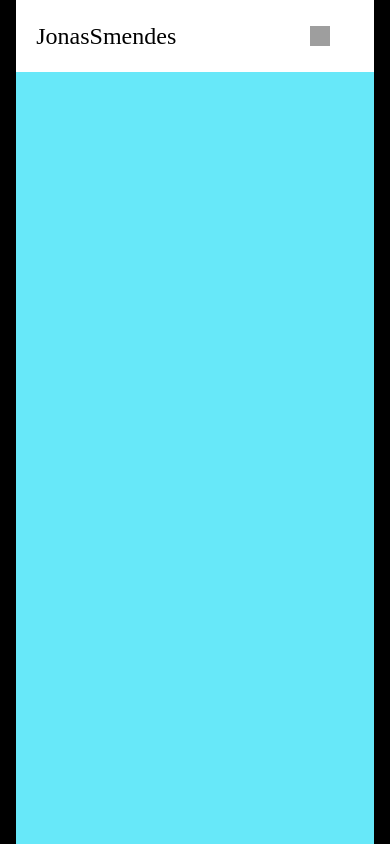
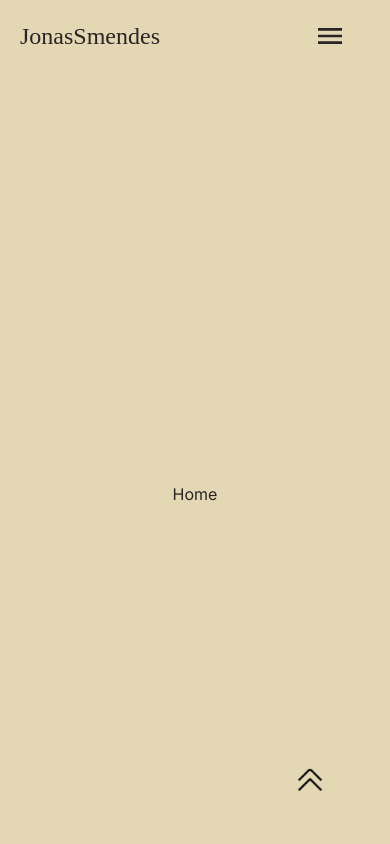
Before and after one commit to JonasSMendes/arquivo__portifolio, a Next.js app in the folder portifolio_pessoal/: page / in a window 390 px wide. Shown: the top 844 px of the page. Built offline with nearby package versions, Linux system fonts and the light colour scheme; grey boxes are pictures that could not be loaded.

Commit message:
adicionando dark mode
dark mode, temas de Ui no tailwind, o header responsivo, scroll da pagina

```diff
--- a/portifolio_pessoal/src/app/globals.css
+++ b/portifolio_pessoal/src/app/globals.css
@@ -3,5 +3,5 @@
 @tailwind utilities;
 
 body{
-  background-color: black;
+  background-color: white;
 }
--- a/portifolio_pessoal/src/app/layout.tsx
+++ b/portifolio_pessoal/src/app/layout.tsx
@@ -18,7 +18,7 @@ export default function RootLayout({
 }) {
   return (
 
-    <html lang="en">
+    <html data-theme='retro' lang="en">
       <body className= {inter.className}>{children}</body>
     </html>
 
--- a/portifolio_pessoal/src/app/page.tsx
+++ b/portifolio_pessoal/src/app/page.tsx
@@ -5,6 +5,8 @@ import { Container } from "../components/Container"
 import { ButtonSwitch } from "@/components/buttonSwitch"
 import { ThemeProvider } from "@/contexts/Theme"
 import { Budy } from "@/components/Body"
+import { Sobre } from "@/components/Sobre"
+import { ButtonUp } from "@/components/ButtonUp"
 
 export default function Home() {
   return (
@@ -13,8 +15,10 @@ export default function Home() {
       <Container>
         <Headers />
         <Budy/>
+        <Sobre/>
      </Container>
      </div>
+     <ButtonUp/>
    </ThemeProvider>
   )
 }
--- a/portifolio_pessoal/src/components/Body.tsx
+++ b/portifolio_pessoal/src/components/Body.tsx
@@ -1,7 +1,9 @@
 export const Budy = () =>{
     return(
-        <div className="w-full h-screen bg-cyan-300 dark:bg-slate-600">
-
+        <div id="Home" className=" flex justify-center items-center w-full h-screen">
+            <section className="flex">
+                Home
+            </section>
         </div>
     )
 }
--- /dev/null
+++ b/portifolio_pessoal/src/components/ButtonUp.tsx
@@ -0,0 +1,13 @@
+import { Link } from "react-scroll"
+
+export const ButtonUp = () => {
+
+    return (
+        <div className="w-full ">
+        <div
+            className=" w-20 right-10 bottom-10 fixed btn btn-ghost">
+          <Link to="Home" smooth={true} > <img className="h-6" src="./assets/Up.png" alt="" /></Link>
+        </div>
+        </div>
+    )
+}
--- a/portifolio_pessoal/src/components/Container.tsx
+++ b/portifolio_pessoal/src/components/Container.tsx
@@ -4,13 +4,13 @@ import { ReactNode } from "react"
 
 export const Container = ({children} :{children: ReactNode}) => {
 
+    const ThemeCtx = useTheme()
+
     return(
         <div
-            className=" w-11/12
-            bg-white text-black
-            dark:bg-black dark:text-white
+            data-theme={`${ThemeCtx?.theme === 'dark'? 'coffee' : 'retro'}`}
+            className="  w-full
             "
-
         >
             {children}
         </div>
--- a/portifolio_pessoal/src/components/Header.tsx
+++ b/portifolio_pessoal/src/components/Header.tsx
@@ -1,3 +1,5 @@
+
+
 import { useTheme } from "@/contexts/Theme"
 import { ButtonSwitch } from "./buttonSwitch"
 
@@ -6,31 +8,25 @@ import { GiHamburgerMenu } from 'react-icons/gi'
 import { useState } from 'react'
 
 
-export const Headers = () => {
+import { Link } from 'react-scroll'
 
 
+
+export const Headers = () => {
 
     const ThemeCtx = useTheme()
 
     const [openMenu, setOpenMenu] = useState(false)
+    const [activeClass, setActiveClass] = useState(false)
 
     const menu = () => {
         setOpenMenu(!openMenu)
-
-        let list = document.querySelector('ul')
-
-        if(openMenu === false){
-            list?.classList.add('top-[80px]')
-            list?.classList.add('opacity-100')
-        }else if(openMenu === true){
-            list?.classList.remove('top-[80px]')
-            list?.classList.remove('opacity-100')
-        }
+        setActiveClass(!activeClass)
     }
 
     return (
         <nav
-            className="p-5 bg-transparent dark:bg-transparent  shadow md:flex md:items-center md:justify-between  n  "
+            className=" md:w-10/12 md:m-auto p-5 bg-transparent dark:bg-transparent md:absolute left-32  md:flex md:items-center md:justify-between"
         >
             <div className="flex items-center justify-between " >
                 <span className="text-2xl font-[poppins]">
@@ -40,39 +36,39 @@ export const Headers = () => {
 
                 {openMenu === false &&
                     <span className="px-4 cursor-pointer mx-2 md:hidden block">
-                        <img onClick={menu} className="h-5 w-5" src="https://cdn-icons-png.flaticon.com/512/248/248917.png" alt="" />
+                        <svg onClick={menu} className=" swap-off fill-current" xmlns="http://www.w3.org/2000/svg" width="32" height="32" viewBox="0 0 512 512"><path d="M64,384H448V341.33H64Zm0-106.67H448V234.67H64ZM64,128v42.67H448V128Z"/></svg>
                     </span>
                 }
                 {openMenu === true &&
                     <span className="px-4 cursor-pointer mx-2 md:hidden block">
-                        <img onClick={menu} className="h-5 w-5" src="https://static.vecteezy.com/system/resources/thumbnails/010/156/472/small_2x/app-menu-icon-sign-symbol-design-free-png.png" alt="" />
+                        <svg onClick={menu} className="swap-on fill-current" xmlns="http://www.w3.org/2000/svg" width="32" height="32" viewBox="0 0 512 512"><polygon points="400 145.49 366.51 112 256 222.51 145.49 112 112 145.49 222.51 256 112 366.51 145.49 400 256 289.49 366.51 400 400 366.51 289.49 256 400 145.49"/></svg>
                     </span>
                 }
-
-
 
             </div>
 
 
-            <ul className="md:flex md:items-center z-[-1]
-                 md:z-auto md:static absolute bg-white dark:bg-black w-full
-                left-0 ms:w-auto md:py-0 py-4 md:pl-0 pl-7 md:opacity-100
-                opacity-0 top-[-400px] transition-all ease-in">
+            <ul className={`md:flex md:items-center z-[-1]
+                 md:z-auto md:static left-0 ms:w-auto py-4 pl-7 md:opacity-100
+
+                 ${activeClass === true ? 'opacity-100 top-[80px]' :
+                  'opacity-0 top-[-400px] absolute'} transition-all ease-in`}>
+
                 <li className="mx-4  my-6 md:my-0">
-                    <a href="" className="text-xl hover:text-gray-500
+                    <Link to="Home" smooth={true} offset={50} duration={500} href="" className="text-xl hover:text-gray-500
                         dark:hover:text-gray-600 duration-500"
                     >
                         HOME
-                    </a>
+                    </Link>
                 </li>
                 <li className="mx-4  my-6 md:my-0 md:-0">
-                    <a href="" className="text-xl hover:text-gray-500
+                    <Link to="Sobre" smooth={true} offset={50} duration={500} href="" className="text-xl hover:text-gray-500
                         dark:hover:text-gray-600 duration-500"
                     >
                         SOBRE
-                    </a>
+                    </Link>
                 </li>
-                <li className="mx-4  my-6 md:my-0 md:-0">
+                <li className="mx-4 my-6  md:my-0 md:-0">
                     <a href="" className="text-xl hover:text-gray-500
                         dark:hover:text-gray-600 duration-500"
                     >
--- /dev/null
+++ b/portifolio_pessoal/src/components/Sobre.tsx
@@ -0,0 +1,12 @@
+export const Sobre = () => {
+    return(
+        <div
+            id="Sobre"
+            className="flex justify-center items-center w-full h-screen"
+        >
+            <section className="flex">
+                sobre
+            </section>
+        </div>
+    )
+}
--- a/portifolio_pessoal/src/components/buttonSwitch.tsx
+++ b/portifolio_pessoal/src/components/buttonSwitch.tsx
@@ -1,36 +1,36 @@
 import { useTheme } from "@/contexts/Theme"
 import DarkImg from '../../public/assets/dark-mode.png'
 import LightImg from '../../public/assets/mode.png'
-import {BsSunFill} from 'react-icons/bs'
-import {BsSun} from 'react-icons/bs'
+import { BsSunFill } from 'react-icons/bs'
+import { BsSun } from 'react-icons/bs'
 
 export const ButtonSwitch = () => {
 
     const themeCtx = useTheme()
 
-    const handleClickToggle = () =>{
-        if(themeCtx){
-            themeCtx.setTheme(themeCtx.theme === 'dark'? 'light' : 'dark')
+    const handleClickToggle = () => {
+        if (themeCtx) {
+            themeCtx.setTheme(themeCtx.theme === 'dark' ? 'light' : 'dark')
         }
     }
 
-    return(
+    return (
         <div
-            className=" cursor-pointer p-2 top-0
-                bg-white text-black dark:bg-black dark:text-white
+            className=" cursor-pointer pl-10 p-2 top-0
+
             "
             onClick={handleClickToggle}
         >
             {themeCtx?.theme === 'dark' &&
                 <>
-                light
-                {BsSunFill}
+                    <svg className="swap-off fill-current w-6 h-6" xmlns="http://www.w3.org/2000/svg" viewBox="0 0 24 24"><path d="M21.64,13a1,1,0,0,0-1.05-.14,8.05,8.05,0,0,1-3.37.73A8.15,8.15,0,0,1,9.08,5.49a8.59,8.59,0,0,1,.25-2A1,1,0,0,0,8,2.36,10.14,10.14,0,1,0,22,14.05,1,1,0,0,0,21.64,13Zm-9.5,6.69A8.14,8.14,0,0,1,7.08,5.22v.27A10.15,10.15,0,0,0,17.22,15.63a9.79,9.79,0,0,0,2.1-.22A8.11,8.11,0,0,1,12.14,19.73Z" /></svg>
+
                 </>
             }
             {themeCtx?.theme === 'light' &&
                 <>
-                dark
-                {BsSun}
+                    <svg className="swap-on fill-current w-6 h-6" xmlns="http://www.w3.org/2000/svg" viewBox="0 0 24 24"><path d="M5.64,17l-.71.71a1,1,0,0,0,0,1.41,1,1,0,0,0,1.41,0l.71-.71A1,1,0,0,0,5.64,17ZM5,12a1,1,0,0,0-1-1H3a1,1,0,0,0,0,2H4A1,1,0,0,0,5,12Zm7-7a1,1,0,0,0,1-1V3a1,1,0,0,0-2,0V4A1,1,0,0,0,12,5ZM5.64,7.05a1,1,0,0,0,.7.29,1,1,0,0,0,.71-.29,1,1,0,0,0,0-1.41l-.71-.71A1,1,0,0,0,4.93,6.34Zm12,.29a1,1,0,0,0,.7-.29l.71-.71a1,1,0,1,0-1.41-1.41L17,5.64a1,1,0,0,0,0,1.41A1,1,0,0,0,17.66,7.34ZM21,11H20a1,1,0,0,0,0,2h1a1,1,0,0,0,0-2Zm-9,8a1,1,0,0,0-1,1v1a1,1,0,0,0,2,0V20A1,1,0,0,0,12,19ZM18.36,17A1,1,0,0,0,17,18.36l.71.71a1,1,0,0,0,1.41,0,1,1,0,0,0,0-1.41ZM12,6.5A5.5,5.5,0,1,0,17.5,12,5.51,5.51,0,0,0,12,6.5Zm0,9A3.5,3.5,0,1,1,15.5,12,3.5,3.5,0,0,1,12,15.5Z" /></svg>
+
                 </>
             }
         </div>
--- a/portifolio_pessoal/tailwind.config.js
+++ b/portifolio_pessoal/tailwind.config.js
@@ -14,6 +14,11 @@ module.exports = {
       },
     },
   },
-  plugins: [],
+  plugins: [
+    require('daisyui')
+  ],
+  daisyui:{
+    themes: ["light", "dark", "cupcake","retro","coffee"]
+  },
   darkMode: 'class'
 }
```
Also changed, not shown: portifolio_pessoal/package.json (+7 -1 lines), portifolio_pessoal/public/assets/Up.png (added), 1 other file (tests, documents, lock files or other folders).
